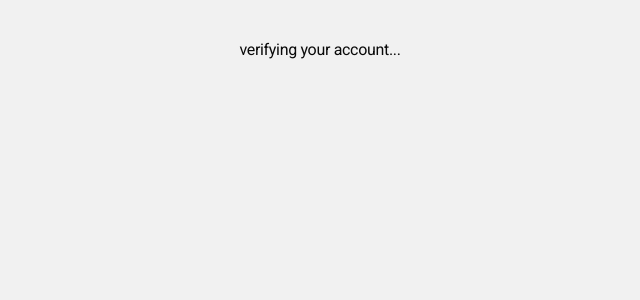
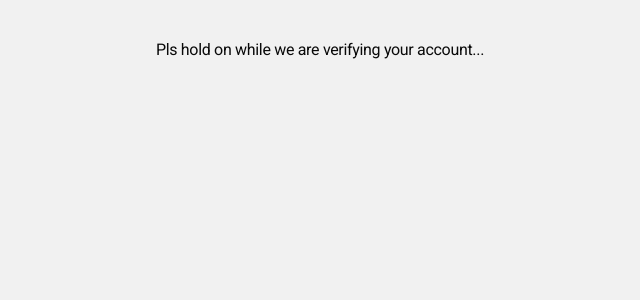
Before and after one commit to Cleve-keem/MyBlog, a React (Vite) app: page /auth/account/verify/1 in a window 1280 px wide. Shown: the top 300 px of the page, without its empty margins (320-960 px from the left). Built offline with nearby package versions, Linux system fonts and the light colour scheme.

Commit message:
changed the verification message

```diff
--- a/src/pages/auths/VerifyAccountPage.tsx
+++ b/src/pages/auths/VerifyAccountPage.tsx
@@ -30,7 +30,7 @@ export default function VerifyAccountPage() {
   }, [id, navigate]);
   return (
     <div>
-      <p>verifying your account...</p>
+      <p>Pls hold on while we are verifying your account...</p>
     </div>
   );
 }
```
